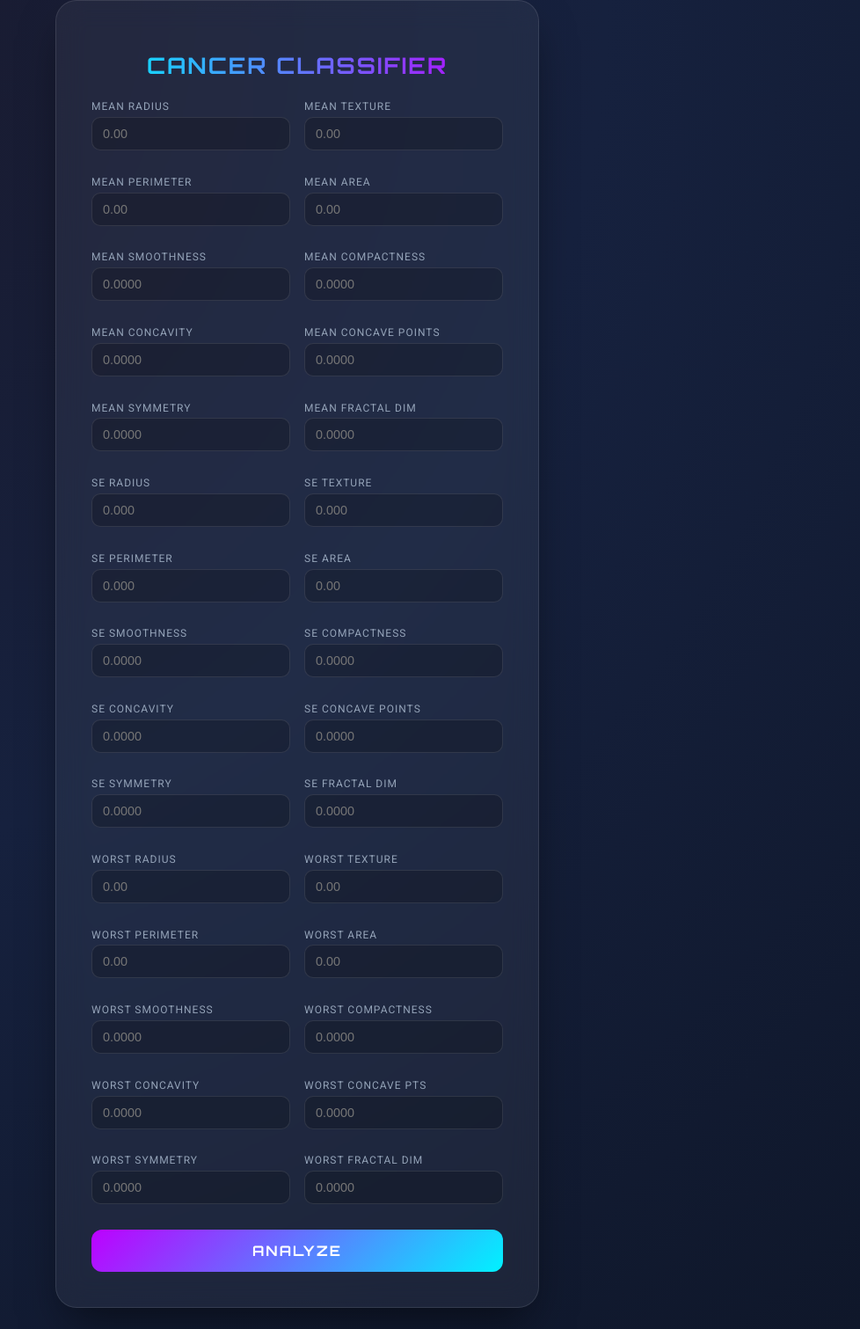
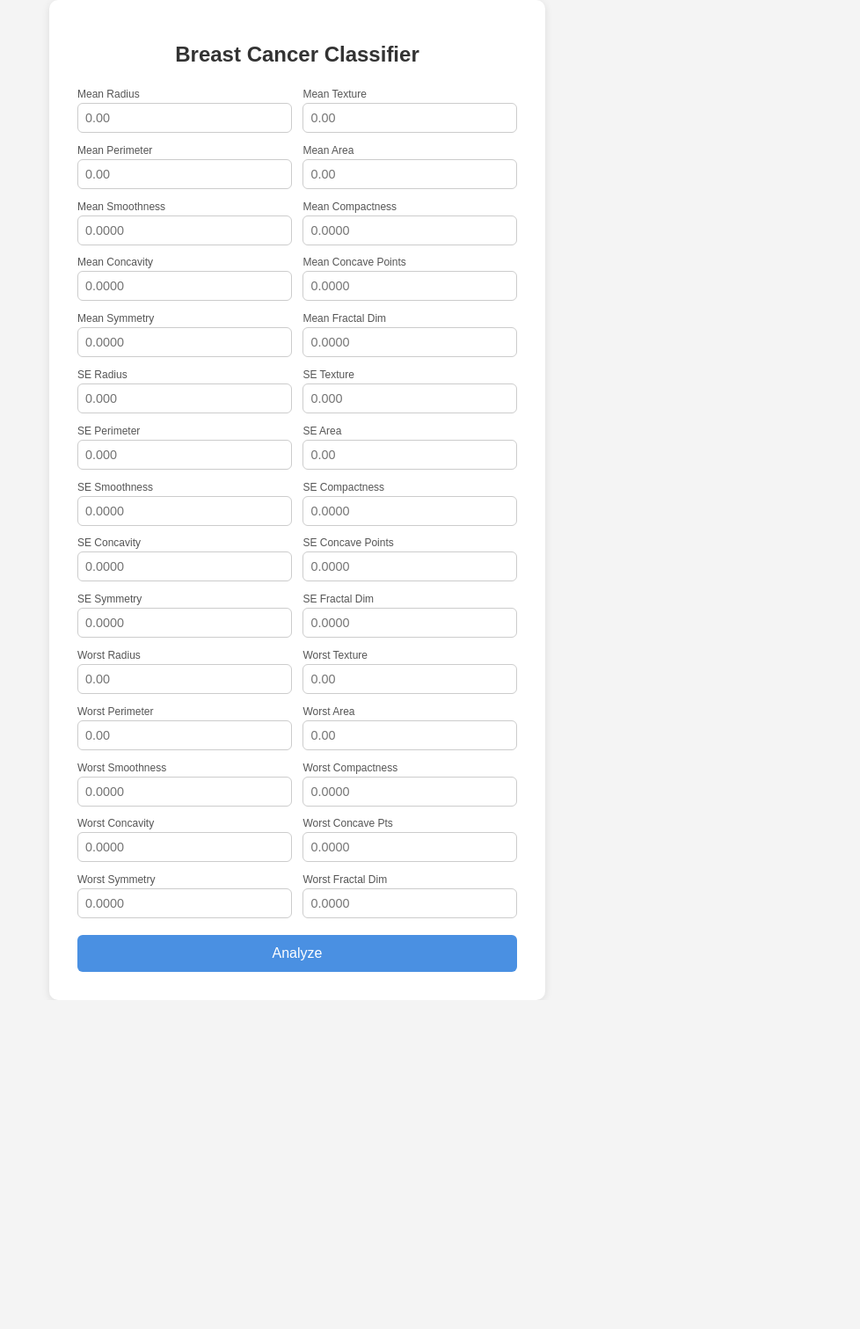
Before and after one commit to nishipatel18/Lab03_docker, a Flask app: page /predict in a window 1280 px wide. Shown: the whole page at 88% size, without its empty margins (302-1280 px from the left). After the commit the page ends 1137 px from the top, so only its background shows below. Run offline with Flask 3, Linux system fonts and the light colour scheme.

Commit message:
Update predict.html

```diff
--- a/Lab2/src/templates/predict.html
+++ b/Lab2/src/templates/predict.html
@@ -3,107 +3,83 @@
 <head>
     <meta charset="UTF-8">
     <meta name="viewport" content="width=device-width, initial-scale=1.0">
-    <title>Cancer Classifier | AI Diagnosis</title>
-    <link href="https://fonts.googleapis.com/css2?family=Orbitron:wght@400;700&family=Roboto:wght@300;400;700&display=swap" rel="stylesheet">
+    <title>Cancer Classifier</title>
     <style>
-        :root {
-            --primary: #00f2ff;
-            --secondary: #bd00ff;
-            --glass-bg: rgba(255, 255, 255, 0.05);
-            --glass-border: rgba(255, 255, 255, 0.1);
-        }
         body {
-            font-family: 'Roboto', sans-serif;
-            background: radial-gradient(circle at top left, #1a1a2e, #16213e, #0f172a);
-            color: #e2e8f0;
-            margin: 0;
-            min-height: 100vh;
+            font-family: Arial, sans-serif;
+            background-color: #f4f4f4;
             display: flex;
             align-items: center;
             justify-content: center;
+            min-height: 100vh;
+            margin: 0;
         }
-        .container { width: 90%; max-width: 550px; }
-        .glass-card {
-            background: var(--glass-bg);
-            backdrop-filter: blur(16px);
-            border: 1px solid var(--glass-border);
-            border-radius: 24px;
-            padding: 2.5rem;
-            box-shadow: 0 25px 50px -12px rgba(0,0,0,0.5);
-            margin-bottom: 1.5rem;
+        .container {
+            background: white;
+            padding: 2rem;
+            border-radius: 10px;
+            box-shadow: 0 2px 10px rgba(0,0,0,0.1);
+            width: 90%;
+            max-width: 500px;
         }
         h1 {
-            font-family: 'Orbitron', sans-serif;
-            font-size: 1.6rem;
             text-align: center;
+            color: #333;
             margin-bottom: 1.5rem;
-            background: linear-gradient(to right, var(--primary), var(--secondary));
-            -webkit-background-clip: text;
-            -webkit-text-fill-color: transparent;
-            letter-spacing: 2px;
+            font-size: 1.5rem;
         }
-        .grid { display: grid; grid-template-columns: 1fr 1fr; gap: 1rem; }
-        .input-group { margin-bottom: 0.8rem; }
+        .grid {
+            display: grid;
+            grid-template-columns: 1fr 1fr;
+            gap: 0.8rem;
+        }
+        .input-group { display: flex; flex-direction: column; }
         label {
-            display: block;
-            margin-bottom: 0.3rem;
             font-size: 0.75rem;
-            color: #94a3b8;
-            text-transform: uppercase;
-            letter-spacing: 1px;
+            color: #555;
+            margin-bottom: 3px;
         }
         input[type="number"] {
-            width: 100%;
-            background: rgba(0,0,0,0.2);
-            border: 1px solid var(--glass-border);
-            color: #fff;
-            padding: 10px 12px;
-            border-radius: 10px;
+            padding: 8px;
+            border: 1px solid #ccc;
+            border-radius: 6px;
             font-size: 0.9rem;
             box-sizing: border-box;
+            width: 100%;
         }
         input[type="number"]:focus {
             outline: none;
-            border-color: var(--primary);
-            box-shadow: 0 0 10px rgba(0,242,255,0.2);
+            border-color: #4a90e2;
         }
-        button.submit-btn {
+        button {
             width: 100%;
-            padding: 14px;
-            background: linear-gradient(135deg, var(--secondary), var(--primary));
+            padding: 12px;
+            background-color: #4a90e2;
+            color: white;
             border: none;
-            border-radius: 12px;
-            color: white;
-            font-family: 'Orbitron', sans-serif;
-            font-weight: 700;
+            border-radius: 6px;
             font-size: 1rem;
             cursor: pointer;
-            margin-top: 1rem;
-            letter-spacing: 2px;
+            margin-top: 1.2rem;
         }
-        button.submit-btn:hover { opacity: 0.9; transform: translateY(-2px); }
-        .result-box { display: none; text-align: center; padding: 1.5rem; }
-        .result-box.active { display: block; }
-        .result-label { font-family: 'Orbitron', sans-serif; font-size: 1.8rem; margin: 10px 0; }
-        .benign { color: #00f2ff; }
-        .malignant { color: #ff4d4d; }
-        .badge {
-            display: inline-block;
-            padding: 6px 16px;
-            border-radius: 50px;
-            border: 1px solid var(--primary);
-            color: var(--primary);
-            font-size: 0.8rem;
-            font-family: 'Orbitron', sans-serif;
-            margin-bottom: 10px;
+        button:hover { background-color: #357abd; }
+        .result {
+            display: none;
+            text-align: center;
+            margin-top: 1.5rem;
+            padding: 1rem;
+            border-radius: 8px;
+            font-size: 1.2rem;
+            font-weight: bold;
         }
+        .benign { background-color: #e6f4ea; color: #2e7d32; }
+        .malignant { background-color: #fdecea; color: #c62828; }
     </style>
     <script src="https://ajax.googleapis.com/ajax/libs/jquery/3.6.0/jquery.min.js"></script>
 </head>
 <body>
     <div class="container">
-        <div class="glass-card">
-            <h1>CANCER CLASSIFIER</h1>
+        <h1>Breast Cancer Classifier</h1>
         <form id="predictionForm">
             <div class="grid">
                 <div class="input-group"><label>Mean Radius</label><input type="number" id="feature_0" step="0.01" placeholder="0.00" required></div>
@@ -137,12 +113,10 @@
                 <div class="input-group"><label>Worst Symmetry</label><input type="number" id="feature_28" step="0.0001" placeholder="0.0000" required></div>
                 <div class="input-group"><label>Worst Fractal Dim</label><input type="number" id="feature_29" step="0.0001" placeholder="0.0000" required></div>
             </div>
-                <button type="submit" class="submit-btn">ANALYZE</button>
+            <button type="submit">Analyze</button>
         </form>
-        </div>
-        <div id="resultArea" class="glass-card result-box">
-            <div class="badge">DIAGNOSIS RESULT</div>
-            <div id="predictedClass" class="result-label"></div>
+        <div id="resultArea" class="result">
+            <span id="predictedClass"></span>
         </div>
     </div>
     <script>
@@ -160,10 +134,11 @@
                     dataType: 'json'
                 }).done(function(data) {
                     var cls = data.predicted_class;
-                    $('#predictedClass').text(cls.toUpperCase())
+                    $('#predictedClass').text(cls);
+                    $('#resultArea')
                         .removeClass('benign malignant')
-                        .addClass(cls.toLowerCase());
-                    $('#resultArea').addClass('active');
+                        .addClass(cls.toLowerCase())
+                        .show();
                 }).fail(function() {
                     alert('Error connecting to server.');
                 });
```
Lines whose indentation alone changed are shown as unchanged.
